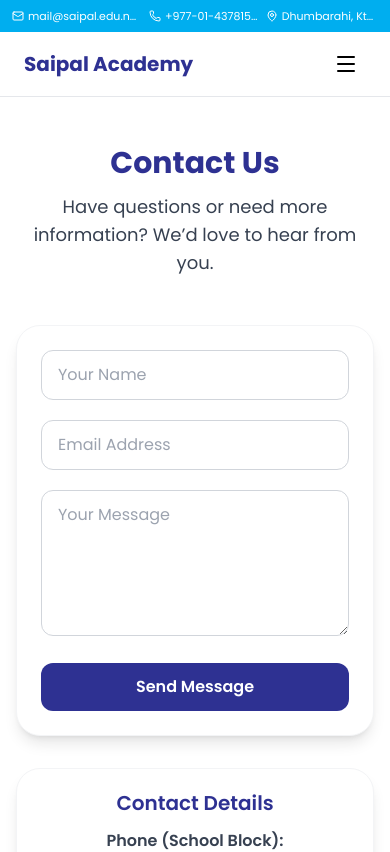
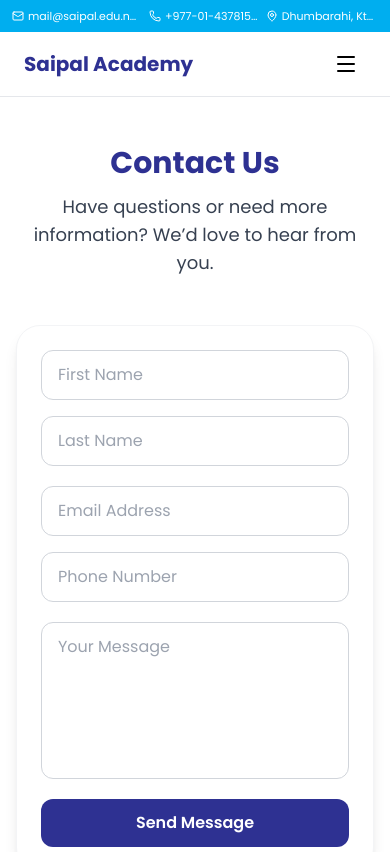
Before and after one commit to UddheshyaGroup/Saipal-Website, a React (Vite) app: page /contact in a window 390 px wide. Shown: the top 852 px of the page. Built offline with nearby package versions, Linux system fonts and the light colour scheme.

Commit message:
refactor: updated contact form

```diff
--- a/src/components/layout/Navbar.jsx
+++ b/src/components/layout/Navbar.jsx
@@ -180,7 +180,7 @@
 
                     {[
                       { to: "/gallery", label: "Gallery" },
-                      { to: "/blog", label: "Insights & Blog" },
+                      { to: "/blog", label: "Blogs" },
                       { to: "/faculty", label: "Our Faculty" },
                       { to: "/contact", label: "Contact Us" }
                     ].map((item) => (
@@ -241,7 +241,7 @@
                     onClick={() => setDesktopMenuOpen(false)}
                     className="flex items-center justify-center w-full bg-accent text-white py-4 rounded-2xl font-bold shadow-lg shadow-accent/20 hover:scale-[1.02] active:scale-[0.98] transition-all"
                   >
-                    Apply Now for 2024
+                    Apply Now
                   </NavLink>
                 </div>
               </motion.div>
--- a/src/pages/Contact.jsx
+++ b/src/pages/Contact.jsx
@@ -4,8 +4,10 @@
 
 function Contact() {
   const [formData, setFormData] = useState({
-    name: "",
+    firstName: "",
+    lastName: "",
     email: "",
+    phone: "",
     message: "",
   });
   const [status, setStatus] = useState({
@@ -31,8 +33,10 @@
         info: { error: false, msg: msg },
       });
       setFormData({
-        name: "",
+        firstName: "",
+        lastName: "",
         email: "",
+        phone: "",
         message: "",
       });
     } else {
@@ -55,6 +59,8 @@
       return;
     }
 
+    const fullName = `${formData.firstName} ${formData.lastName}`;
+
     try {
       const res = await fetch("https://api.brevo.com/v3/smtp/email", {
         method: "POST",
@@ -66,12 +72,14 @@
         body: JSON.stringify({
           sender: { name: "Saipal Website", email: BREVO_FROM },
           to: [{ email: BREVO_FROM, name: "Saipal Academy Admin" }],
-          replyTo: { email: formData.email, name: formData.name },
-          subject: `New Contact Form Submission from ${formData.name}`,
+          replyTo: { email: formData.email, name: fullName },
+          subject: `New Contact Form Submission from ${fullName}`,
           htmlContent: `
             <h3>New Message from Contact Form</h3>
-            <p><strong>Name:</strong> ${formData.name}</p>
+            <p><strong>First Name:</strong> ${formData.firstName}</p>
+            <p><strong>Last Name:</strong> ${formData.lastName}</p>
             <p><strong>Email:</strong> ${formData.email}</p>
+            <p><strong>Phone:</strong> ${formData.phone}</p>
             <p><strong>Message:</strong></p>
             <p>${formData.message}</p>
           `,
@@ -113,23 +121,32 @@
 
       <div className="grid grid-cols-1 md:grid-cols-2 gap-8 md:gap-12">
         {/* Contact Form */}
-        <div className="flex flex-col">
+        <div className="h-full">
           <form
             onSubmit={handleSubmit}
-            className="space-y-5 sm:space-y-6 bg-white p-6 sm:p-8 rounded-3xl shadow-lg border border-gray-100"
+            className="h-full flex flex-col space-y-5 sm:space-y-6 bg-white p-6 sm:p-8 rounded-3xl shadow-lg border border-gray-100"
           >
-            <div>
+            <div className="grid grid-cols-1 sm:grid-cols-2 gap-4">
               <input
                 type="text"
-                name="name"
-                placeholder="Your Name"
+                name="firstName"
+                placeholder="First Name"
                 required
-                value={formData.name}
+                value={formData.firstName}
+                onChange={handleChange}
+                className="w-full border border-gray-300 rounded-xl px-4 py-3 focus:outline-none focus:ring-2 focus:ring-blue-400 transition"
+              />
+              <input
+                type="text"
+                name="lastName"
+                placeholder="Last Name"
+                required
+                value={formData.lastName}
                 onChange={handleChange}
                 className="w-full border border-gray-300 rounded-xl px-4 py-3 focus:outline-none focus:ring-2 focus:ring-blue-400 transition"
               />
             </div>
-            <div>
+            <div className="grid grid-cols-1 sm:grid-cols-2 gap-4">
               <input
                 type="email"
                 name="email"
@@ -139,16 +156,24 @@
                 onChange={handleChange}
                 className="w-full border border-gray-300 rounded-xl px-4 py-3 focus:outline-none focus:ring-2 focus:ring-blue-400 transition"
               />
+              <input
+                type="tel"
+                name="phone"
+                placeholder="Phone Number"
+                required
+                value={formData.phone}
+                onChange={handleChange}
+                className="w-full border border-gray-300 rounded-xl px-4 py-3 focus:outline-none focus:ring-2 focus:ring-blue-400 transition"
+              />
             </div>
-            <div>
+            <div className="flex-grow">
               <textarea
                 name="message"
                 placeholder="Your Message"
                 required
                 value={formData.message}
                 onChange={handleChange}
-                className="w-full border border-gray-300 rounded-xl px-4 py-3 focus:outline-none focus:ring-2 focus:ring-blue-400 transition"
-                rows="5"
+                className="w-full h-full min-h-[150px] border border-gray-300 rounded-xl px-4 py-3 focus:outline-none focus:ring-2 focus:ring-blue-400 transition resize-none"
               ></textarea>
             </div>
             <button
```
